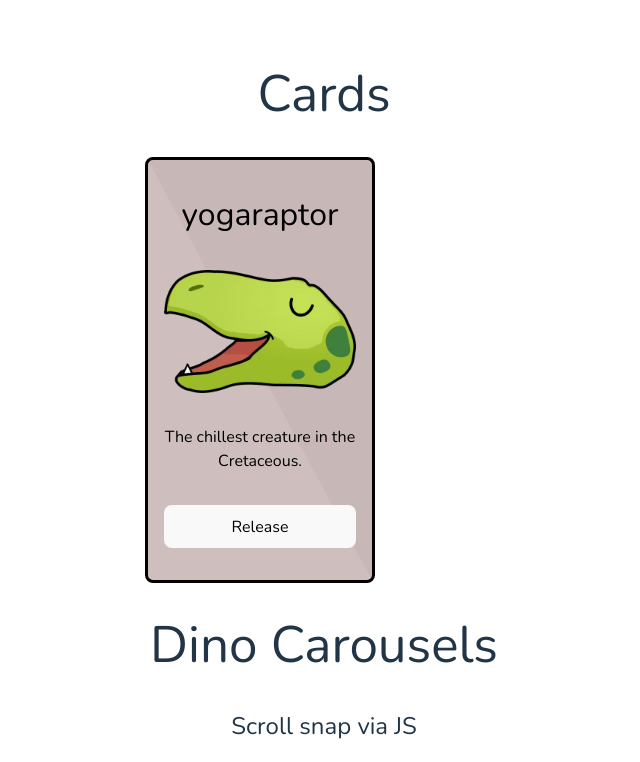
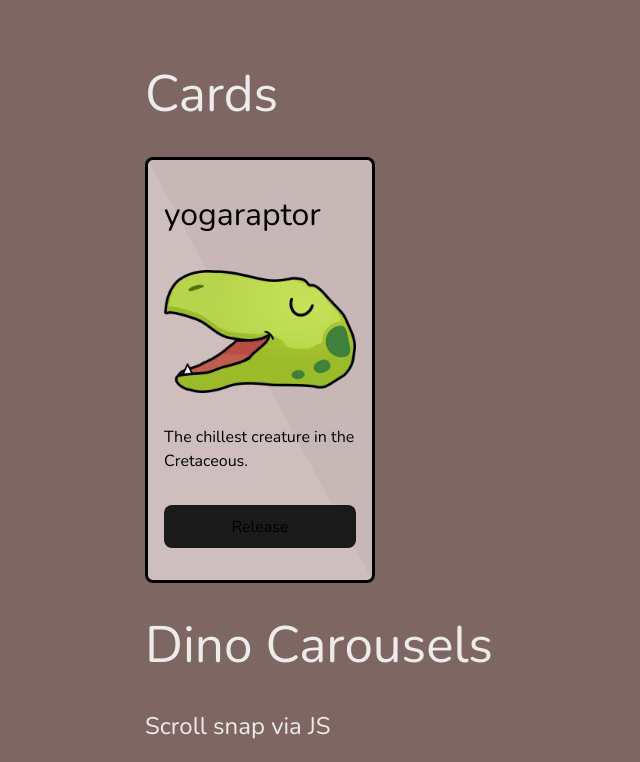
Before and after one commit to yogaraptor/testing-bites, a React (Vite) app: page / in a window 1280 px wide. Shown: the top 762 px of the page, without its empty margins (316-956 px from the left). Built offline with nearby package versions, Linux system fonts and the light colour scheme.

Commit message:
remove unused css

```diff
--- a/src/App.css
+++ b/src/App.css
@@ -2,7 +2,6 @@
   max-width: 1280px;
   margin: 0 auto;
   padding: 2rem;
-  text-align: center;
   font-family: Nunito, sans-serif;
 }
 
--- a/src/index.css
+++ b/src/index.css
@@ -53,16 +53,3 @@ button:focus,
 button:focus-visible {
   outline: 4px auto -webkit-focus-ring-color;
 }
-
-@media (prefers-color-scheme: light) {
-  :root {
-    color: #213547;
-    background-color: #ffffff;
-  }
-  a:hover {
-    color: #747bff;
-  }
-  button {
-    background-color: #f9f9f9;
-  }
-}
```
